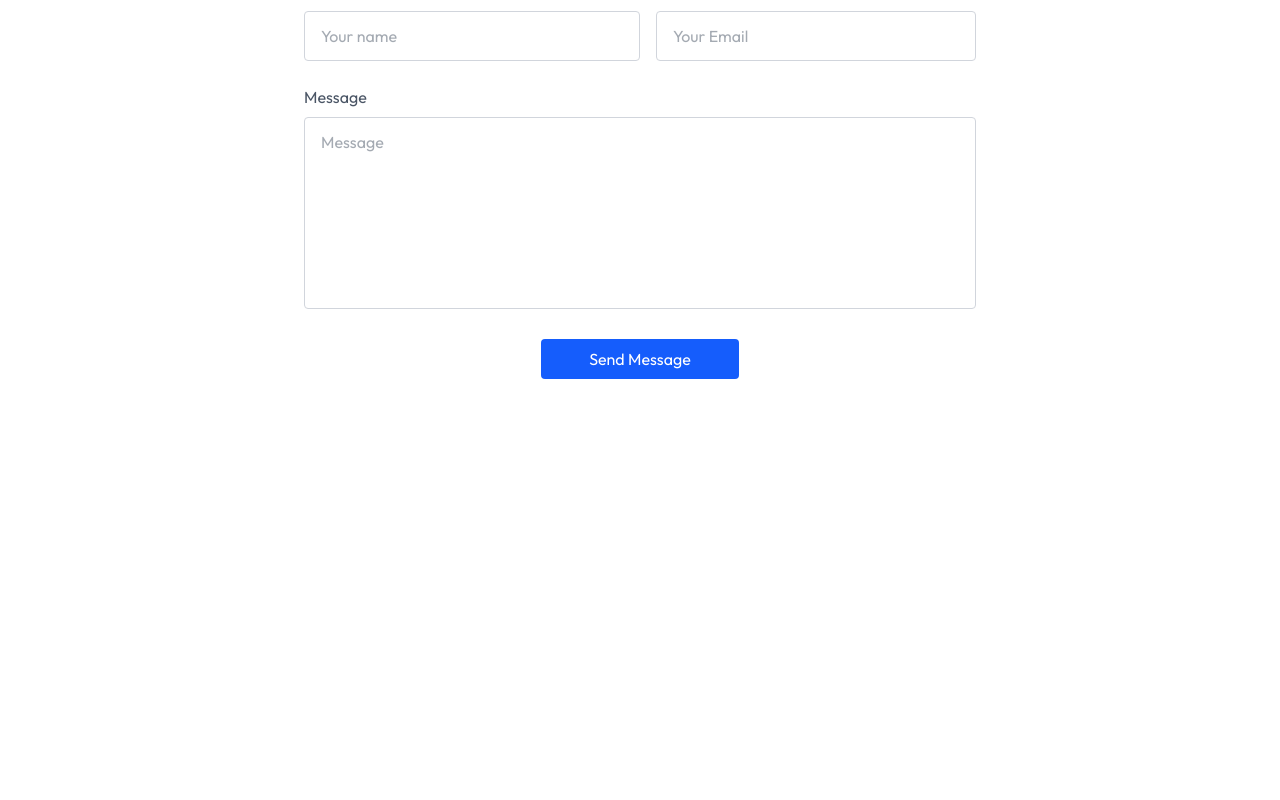
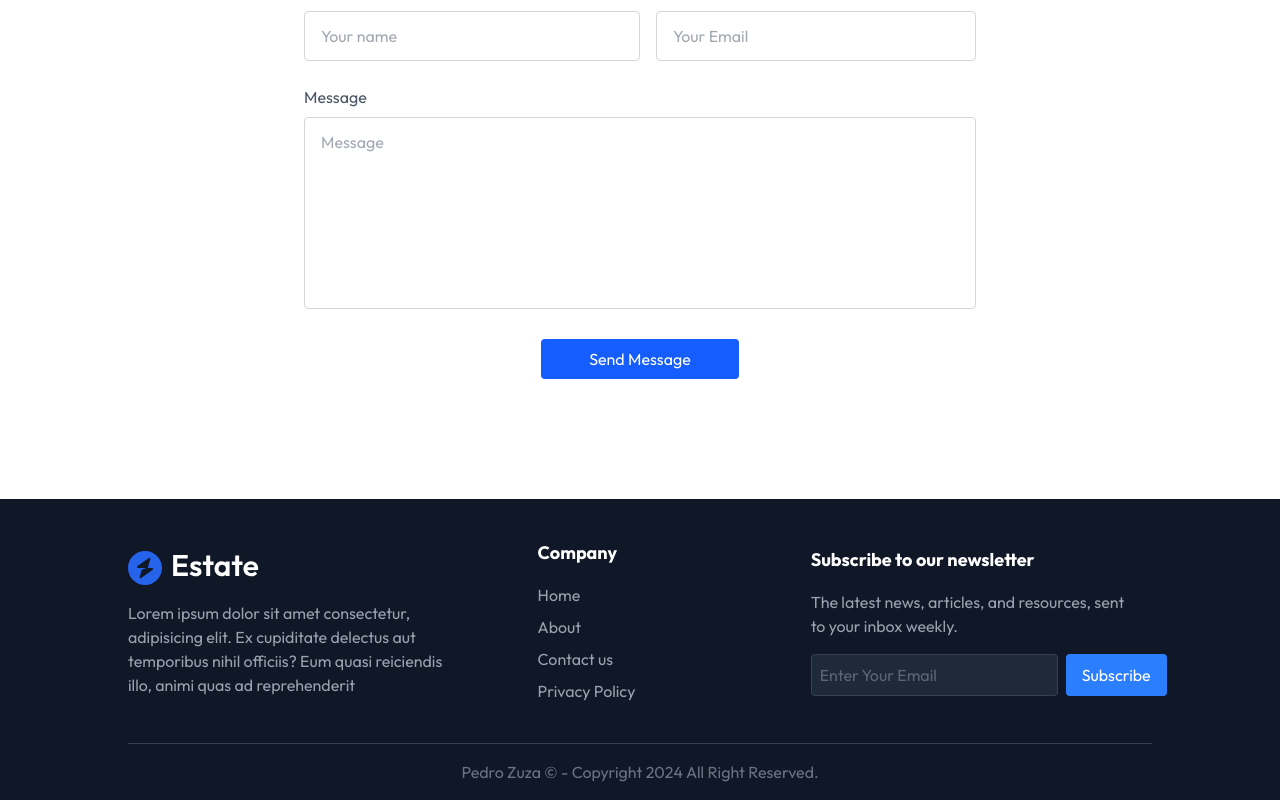
Before and after one commit to Pedrohenriquezuza/Real-Estate-Project, a React (Vite) app: page / in a window 1280 px wide. Shown: the part 3802-4602 px from the top of the page. Before the commit the page ends 4301 px from the top, so only its background shows below. Built offline with nearby package versions, Linux system fonts and the light colour scheme.

Commit message:
footer completed successfully and animations are working

```diff
--- a/package.json
+++ b/package.json
@@ -11,6 +11,7 @@
   },
   "dependencies": {
     "@tailwindcss/vite": "^4.1.13",
+    "motion": "^12.23.24",
     "react": "^19.1.1",
     "react-dom": "^19.1.1",
     "react-toastify": "^11.0.5",
--- a/src/App.jsx
+++ b/src/App.jsx
@@ -6,6 +6,7 @@
 import { Contact } from "./components/Contact.jsx";
 
 import { ToastContainer} from 'react-toastify';
+import { Footer } from "./components/Footer.jsx";
 //import 'react-toastify/dist/ReactToastify.css'
 
 const App = () => {
@@ -17,6 +18,7 @@
       <Projects />
       <Testimonials />
       <Contact />
+      <Footer />
     </div>
   );
 };
--- a/src/components/About.jsx
+++ b/src/components/About.jsx
@@ -1,8 +1,12 @@
 import { assets } from "../assets/assets";
-
+import { motion } from "motion/react";
 export const About = () => {
   return (
-    <div
+    <motion.div
+      initial={{ opacity: 0, x: 200 }}
+      transition={{ duration: 1 }}
+      whileInView={{ opacity: 1, x: 0 }}
+      viewport={{ once: true }}
       className="flex flex-col items-center justify-center container mx-auto p-14 md:px-20 lg:px-32 w-full overflow-hidden h-screen"
       id="about"
     >
@@ -51,6 +55,6 @@
           </button>
         </div>
       </div>
-    </div>
+    </motion.div>
   );
 };
--- a/src/components/Contact.jsx
+++ b/src/components/Contact.jsx
@@ -1,6 +1,7 @@
 import { useState } from "react";
-import React from 'react'
+import React from "react";
 import { toast } from "react-toastify";
+import { motion } from "motion/react";
 
 export const Contact = () => {
   const [result, setResult] = React.useState("");
@@ -14,24 +15,28 @@
 
     const response = await fetch("https://api.web3forms.com/submit", {
       method: "POST",
-      body: formData
+      body: formData,
     });
 
     const data = await response.json();
 
     if (data.success) {
       setResult("");
-      toast.success("Form Submitted Sucessfully")
+      toast.success("Form Submitted Sucessfully");
       event.target.reset();
     } else {
       console.log("Error", data);
-      toast.error(data.message)
+      toast.error(data.message);
       setResult("");
     }
   };
 
   return (
-    <div
+    <motion.div
+      initial={{ opacity: 0, x: -200 }}
+      transition={{ duration: 1 }}
+      whileInView={{ opacity: 1, x: 0 }}
+      viewport={{ once: true }}
       className="text-center p-6 py-20 lg:px w-full overflow-hidden"
       id="contact"
     >
@@ -46,7 +51,10 @@
         Ready to Make a Move? Let's Build Your Future Together
       </p>
 
-      <form onSubmit={onSubmit} className="max-w-2xl mx-auto text-gray-600 pt-8">
+      <form
+        onSubmit={onSubmit}
+        className="max-w-2xl mx-auto text-gray-600 pt-8"
+      >
         <div className="flex flex-wrap">
           <div className="w-full md:w-1/2 text-left">
             Your Name
@@ -85,6 +93,6 @@
           {result ? result : "Send Message"}
         </button>
       </form>
-    </div>
+    </motion.div>
   );
 };
--- /dev/null
+++ b/src/components/Footer.jsx
@@ -0,0 +1,60 @@
+import { assets } from "../assets/assets";
+
+export const Footer = () => {
+  return (
+    <div
+      className="pt-10 px-4 md:px-20 lg:px-32 bg-gray-900 w-full overflow-hidden"
+      id="footer"
+    >
+      <div className="container mx-auto flex flex-col md:flex-row justify-between items-center">
+        <div className="w-full md:w-1/3 mb-8 md:mb-0">
+          <img src={assets.logo_dark} alt="" />
+          <p className="text-gray-400 mt-4">
+            Lorem ipsum dolor sit amet consectetur, adipisicing elit. Ex
+            cupiditate delectus aut temporibus nihil officiis? Eum quasi
+            reiciendis illo, animi quas ad reprehenderit
+          </p>
+        </div>
+
+        <div className="w-full md:w-1/5 mb-8 md:mb-0">
+          <h3 className="text-white text-lg font-bold mb-4">Company</h3>
+          <ul className="flex flex-col gap-2 text-gray-400">
+            <a href="#header" className="hover:text-white">
+              Home
+            </a>
+            <a href="#about" className="hover:text-white">
+              About
+            </a>
+            <a href="#contact" className="hover:text-white">
+              Contact us
+            </a>
+            <a href="#" className="hover:text-white">
+              Privacy Policy
+            </a>
+          </ul>
+        </div>
+        <div className="w-full md:w-1/3">
+          <h3 className="text-white text-lg font-bold mb-4">
+            Subscribe to our newsletter
+          </h3>
+          <p className="text-gray-400 mb-4 max-w-80">
+            The latest news, articles, and resources, sent to your inbox weekly.
+          </p>
+          <div className="flex gap-2">
+            <input
+              type="email"
+              placeholder="Enter Your Email"
+              className="p-2 rounded bg-gray-800 text-gray-400 border border-gray-700 focus:outline-none w-full md:w-auto"
+            />
+            <button className="py-2 px-4 rounded bg-blue-500 text-white">
+              Subscribe
+            </button>
+          </div>
+        </div>
+      </div>
+      <div className="border-t border-gray-700 py-4 mt-10 text-center text-gray-500">
+        Pedro Zuza © - Copyright 2024 All Right Reserved.
+      </div>
+    </div>
+  );
+};
--- a/src/components/Header.jsx
+++ b/src/components/Header.jsx
@@ -1,5 +1,6 @@
 import React from "react";
 import { NavBar } from "./navBar";
+import { motion } from "motion/react";
 
 export const Header = () => {
   return (
@@ -9,7 +10,13 @@
       id="header"
     >
       <NavBar />
-      <div className="container text-center mx-auto py-4 px-6 md:px-20 lg:px-32 text-white">
+      <motion.div
+        initial={{ opacity: 0, y: 100 }}
+        transition={{ duration: 1.5 }}
+        whileInView={{opacity: 1, y: 0}}
+        viewport={{once: true}}
+        className="container text-center mx-auto py-4 px-6 md:px-20 lg:px-32 text-white"
+      >
         <h2 className="text-5xl sm:text-6xl md:text-[82px] inline-block max-w-3xl font-semibold pt-20">
           Explore homes that fit your dreams
         </h2>
@@ -25,7 +32,7 @@
             Contact Us
           </a>
         </div>
-      </div>
+      </motion.div>
     </div>
   );
 };
--- a/src/components/Projects.jsx
+++ b/src/components/Projects.jsx
@@ -1,6 +1,6 @@
 import { useEffect, useState } from "react";
 import { assets, projectsData } from "../assets/assets";
-
+import { motion } from "motion/react";
 export const Projects = () => {
   const [currentIndex, setCurrentIndex] = useState(0);
   const [cardsToShow, setcardsToShow] = useState(1);
@@ -29,7 +29,11 @@
   };
 
   return (
-    <div
+    <motion.div
+      initial={{ opacity: 0, x: -200 }}
+      transition={{ duration: 1 }}
+      whileInView={{ opacity: 1, x: 0 }}
+      viewport={{ once: true }}
       className="container mx-auto py-4 pt-20 px-6 md:px-20 lg:px-32 my-20 w-full overflow-hidden"
       id="projects"
     >
@@ -94,6 +98,6 @@
           ))}
         </div>
       </div>
-    </div>
+    </motion.div>
   );
 };
--- a/src/components/Testimonials.jsx
+++ b/src/components/Testimonials.jsx
@@ -1,8 +1,13 @@
 import { assets, testimonialsData } from "../assets/assets";
+import { motion } from "motion/react";
 
 export const Testimonials = () => {
   return (
-    <div
+    <motion.div
+      initial={{ opacity: 0, x: 200 }}
+      transition={{ duration: 1 }}
+      whileInView={{ opacity: 1, x: 0 }}
+      viewport={{ once: true }}
       className="container mx-auto py-10 lg:px-32 w-full overflow-hidden"
       id="testimonials"
     >
@@ -41,6 +46,6 @@
           </div>
         ))}
       </div>
-    </div>
+    </motion.div>
   );
 };
```
Also changed, not shown: 1 other file (tests, documents, lock files or other folders).
